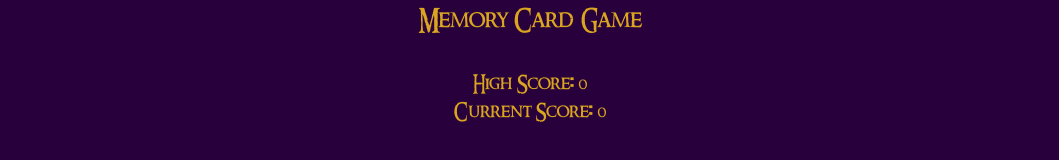
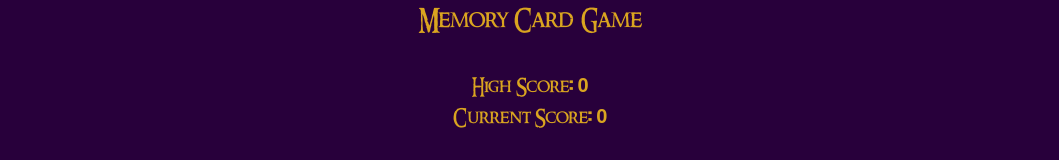
Before and after one commit to ryangholland/memory-card, a React (Vite) app: page / in a window 1280 px wide. Both pictures are taken after a click on the button "New Game". Shown: the part 228-388 px from the top of the page, without its empty margins (110-1169 px from the left). Built offline with nearby package versions, Linux system fonts and the light colour scheme; grey boxes are pictures that could not be loaded.

Commit message:
Add functionality to game over buttons

```diff
--- a/src/components/App.css
+++ b/src/components/App.css
@@ -170,7 +170,13 @@ dialog {
   font-size: 1.5rem;
 }
 
-.options-btn:hover {
+.options-btn:hover,
+button:hover {
   cursor: pointer;
   opacity: 0.7;
 }
+
+span {
+  font-family: Arial, Helvetica, sans-serif;
+  font-size: 1.25rem;
+}
--- a/src/components/App.jsx
+++ b/src/components/App.jsx
@@ -101,11 +101,21 @@ function App() {
     }
   };
 
+  /*
   useEffect(() => {
     if (gameOver) {
       console.log("this effect runs on game over");
     }
   }, [gameOver]);
+  */
+
+  const resetGame = () => {
+    console.log("hello");
+    setActiveCharacters(characters);
+    if (currScore > highScore) setHighScore(currScore);
+    setCurrScore(0);
+    setGameOver(false);
+  };
 
   console.log(activeScreen);
 
@@ -141,8 +151,12 @@ function App() {
             <h2>Memory Card Game</h2>
           </div>
           <div className="score-container">
-            <h3>High Score: 0</h3>
-            <h3>Current Score: {currScore}</h3>
+            <h3>
+              High Score: <span>{highScore}</span>
+            </h3>
+            <h3>
+              Current Score: <span>{currScore}</span>
+            </h3>
           </div>
         </div>
 
@@ -164,8 +178,15 @@ function App() {
         <h2>{currScore === 9 ? "You win!" : "Game over!"}</h2>
         <h2>Your score was {currScore} / 9</h2>
         <img src={currScore === 9 ? "/win.gif" : "/lose.gif"} alt="#" />
-        <button>Play Again</button>
-        <button>Main Menu</button>
+        <button onClick={() => resetGame()}>Play Again</button>
+        <button
+          onClick={() => {
+            resetGame();
+            setActiveScreen("main");
+          }}
+        >
+          Main Menu
+        </button>
       </dialog>
     </>
   );
```
